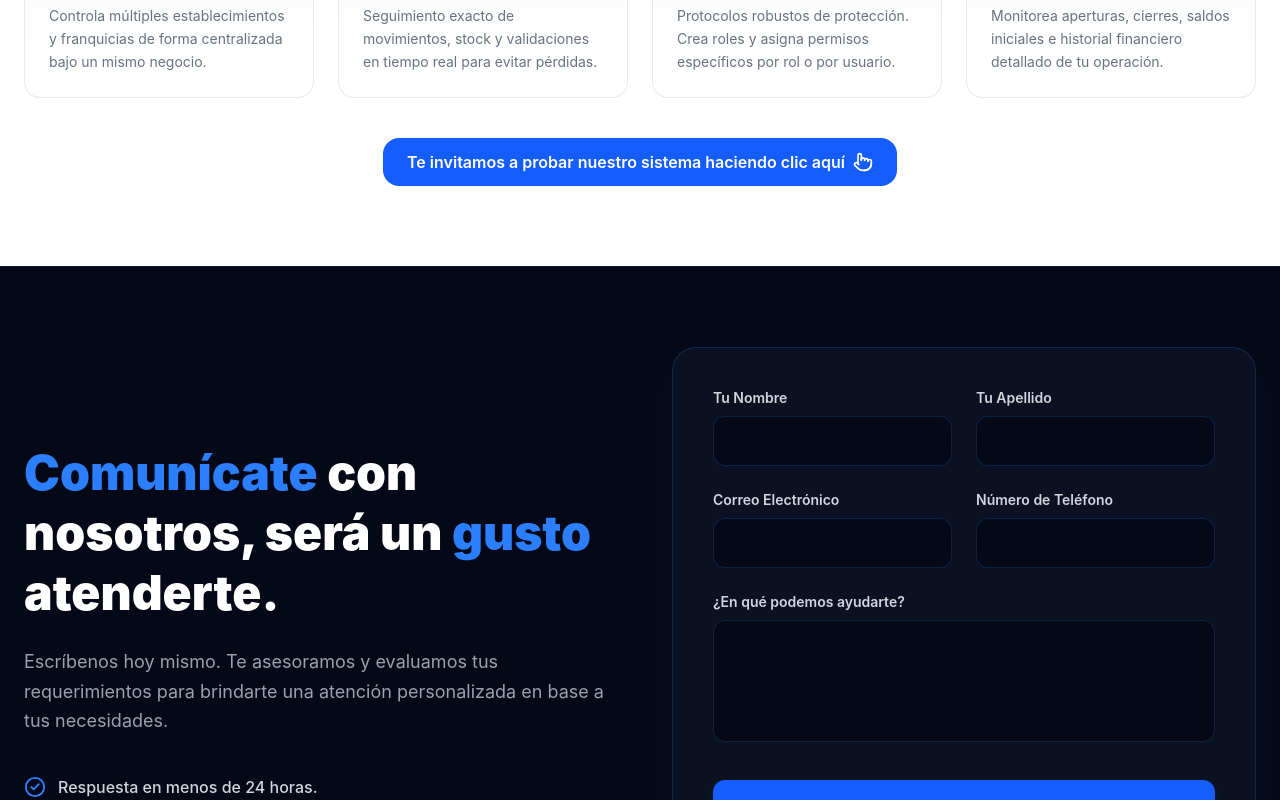
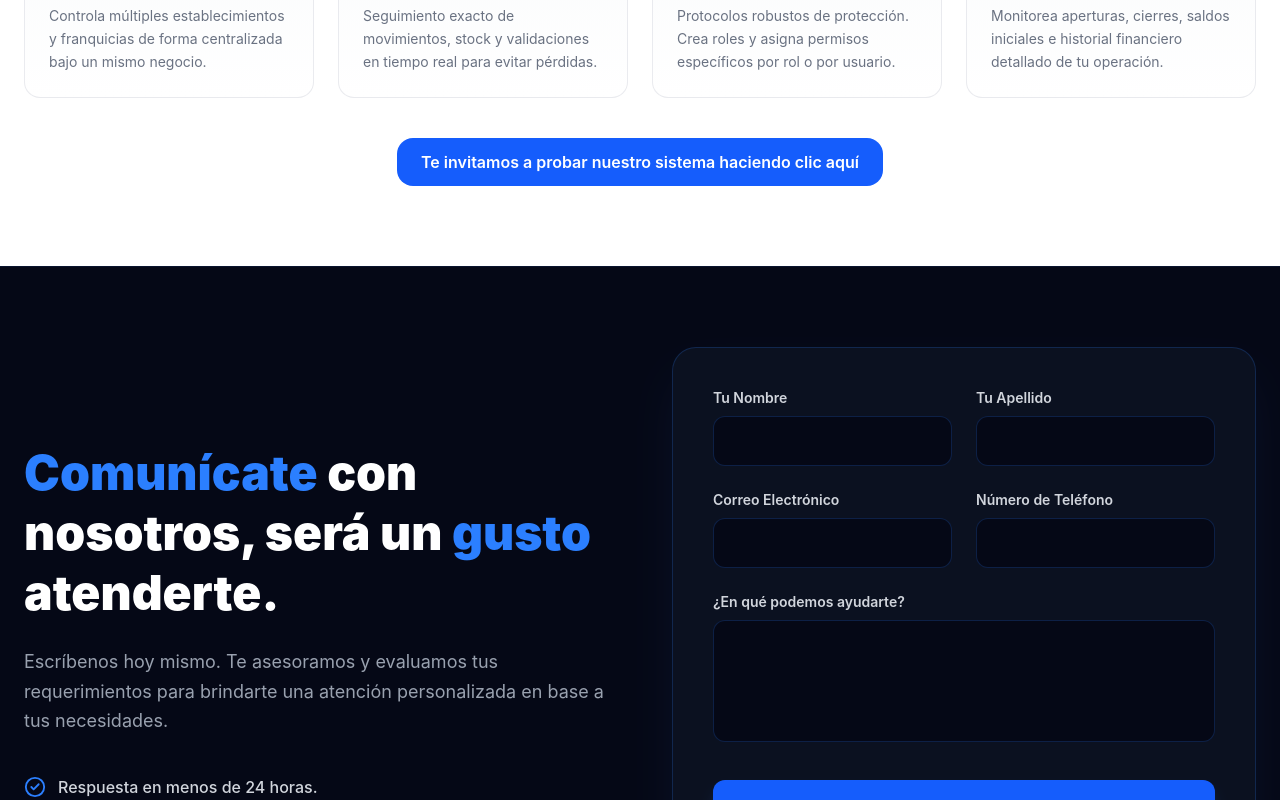
Before and after one commit to selvin270/solusoft-web, a React (Vite) app: page / in a window 1280 px wide. Shown: the part 1240-2040 px from the top of the page. Built offline with nearby package versions, Linux system fonts and the light colour scheme.

Commit message:
solo ofreciendo sae2

```diff
--- a/src/components/SaasSection.jsx
+++ b/src/components/SaasSection.jsx
@@ -116,10 +116,10 @@ const Services = () => {
                         href="https://demo.solusoftgt.com/"
                         target="_blank"
                         rel="noopener noreferrer"
-                        className="hidden lg:flex items-center gap-2 bg-blue-600 hover:bg-blue-500 text-white transition px-6 py-3 rounded-2xl font-semibold text-center"
+                        className=" lg:flex items-center gap-2 bg-blue-600 hover:bg-blue-500 text-white transition px-6 py-3 rounded-2xl font-semibold text-center"
                     >
                         <span className="text-white">Te invitamos a probar nuestro sistema haciendo clic aquí</span>
-                        <Pointer size={20} color="white" />
+                        {/* <Pointer size={20} color="white" /> */}
                     </a>
                 </div>
 
```
